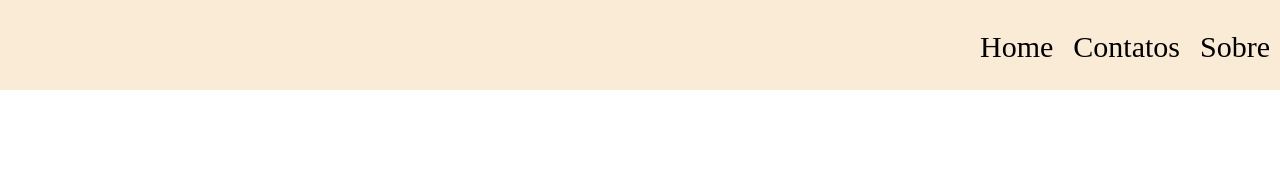
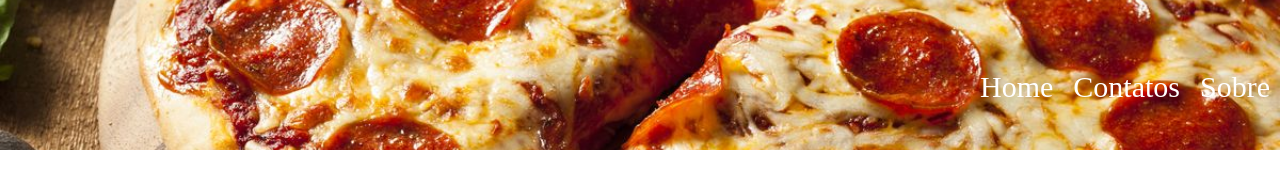
Before and after one commit to LucasSantos767/MineProjeto, a plain HTML site: page index.html in a window 1280 px wide. Drawn offline with Linux system fonts and the light colour scheme.

Commit message:
Adicionando imagem de background

```diff
--- a/style.css
+++ b/style.css
@@ -6,19 +6,22 @@
 header{
 
     width: 100%;
-    height: 90px;
-    background-color: antiquewhite;
+    height: 150px;
+    background-image: url('pizza.jpg');
+    background-repeat: no-repeat;
+    background-position: center;
+    background-size: 100%;
     font-size: 30px;
     display: flex;
     justify-content: flex-end;
     list-style-type: none;
 }
 header li a{
-    color: black;
+    color: white;
     text-decoration: none;
     list-style-type: none;
     padding: 10px;
     display: flex;
     justify-content: flex-end;
-    margin-top: 20px;
+    margin-top: 60px;
 }
```
Also changed, not shown: pizza.jpg (added).
